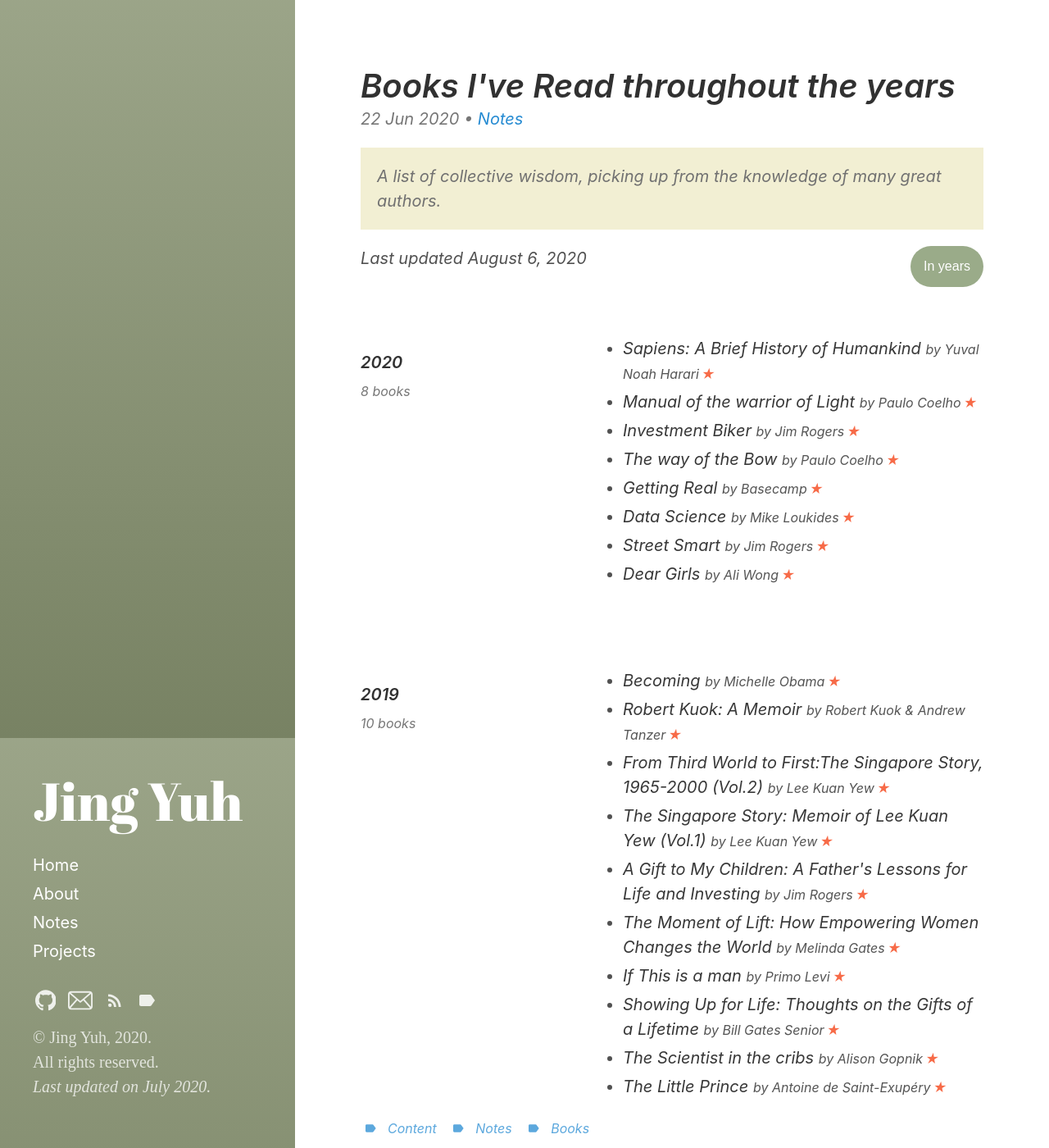
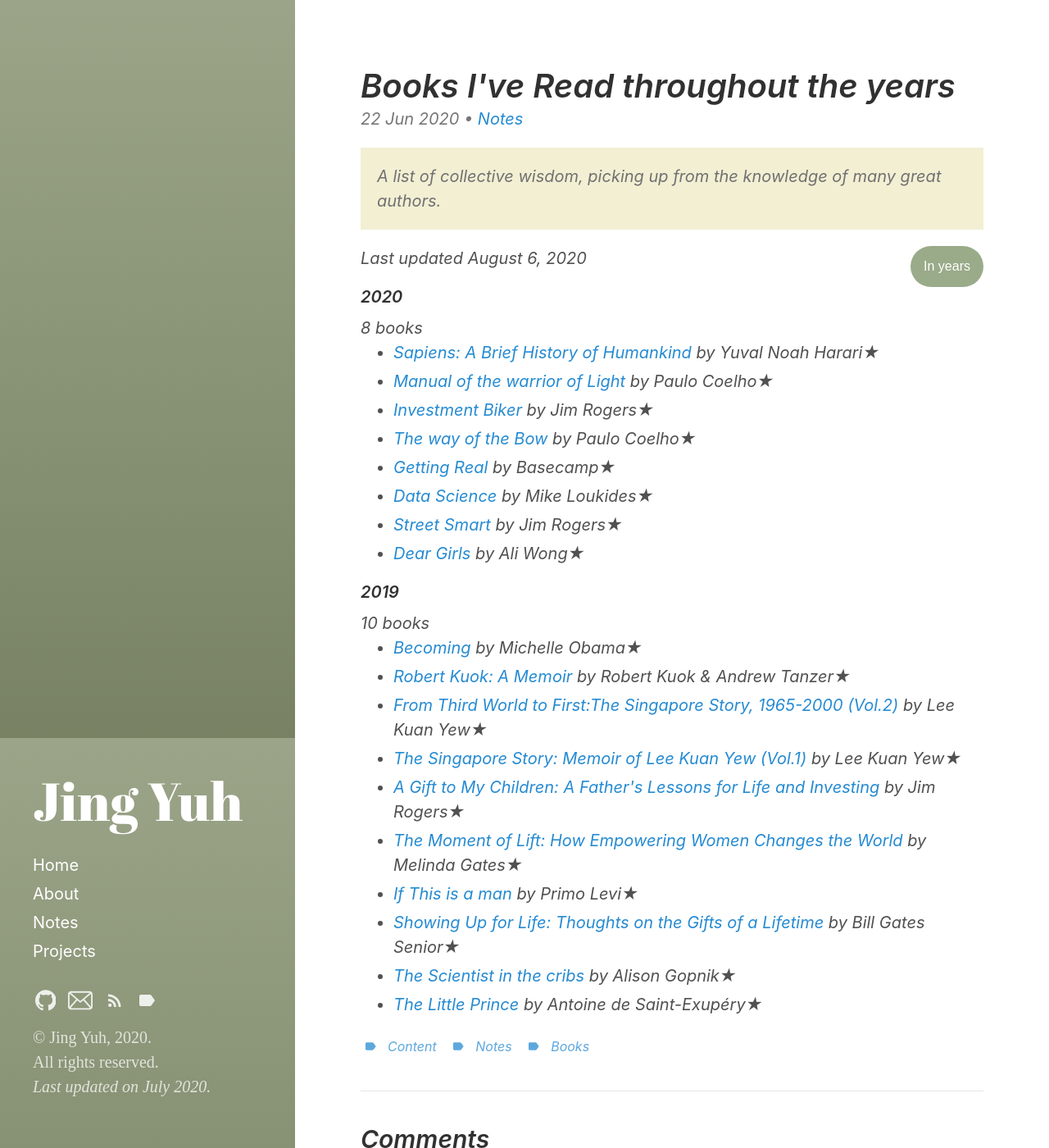
Before and after one commit to jyang123-bit/Website, a Jekyll site: the page built from _posts/2020-06-22-Notes-Books-I've-Read-throughout-the-years.md, in a window 1280 px wide and 1400 px high. Shown: the whole window at 82% size. Built offline with Jekyll 4.4.1, drawn with Linux system fonts in a browser that asks for light colours.

Commit message:
Update main.scss

```diff
--- a/assets/css/main.scss
+++ b/assets/css/main.scss
@@ -42,6 +42,7 @@
 .dropdown:hover .dropdown-content {display: block;}
 .dropdown:hover .dropbtn {background-color: #9AAB89;}
 
+booklist {
 last-update {
   font-size: 16px;
   color: #777;
@@ -83,5 +84,5 @@
   }
 
 }
-
+}
 @import "hydeout";
```
